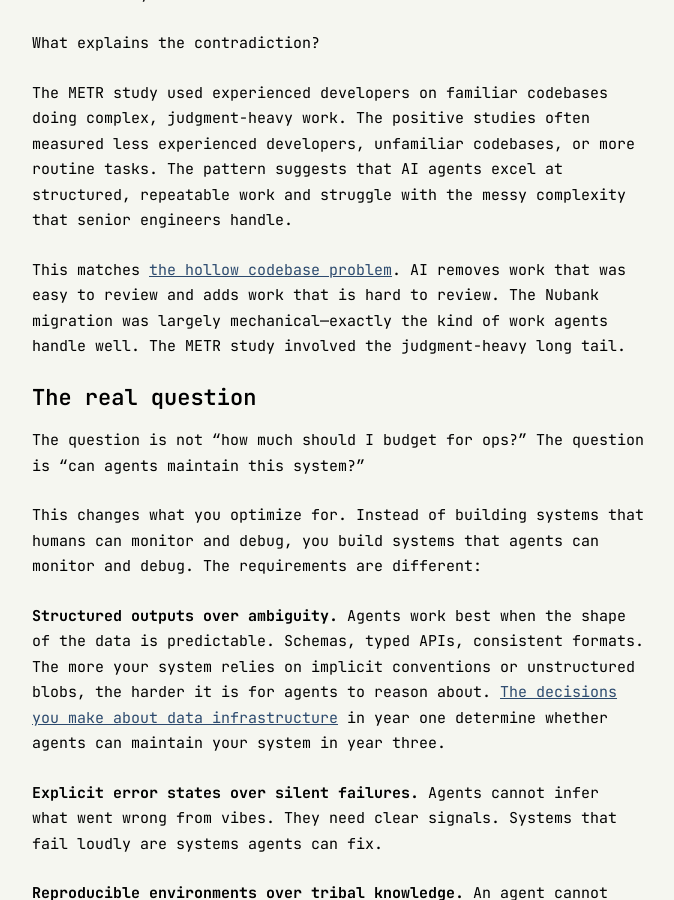
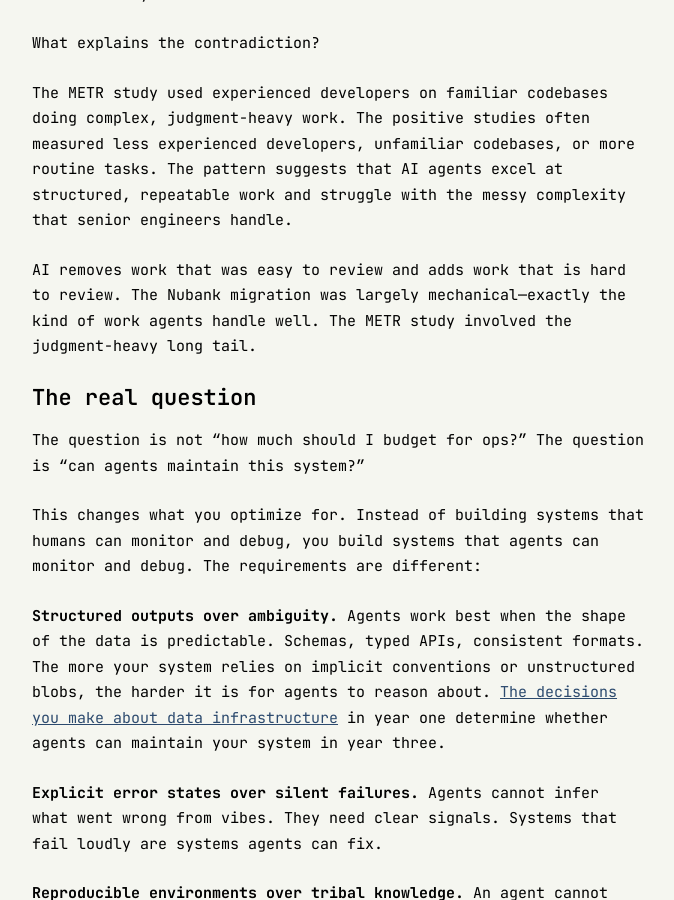
Before and after one commit to ashita-ai/ashita-ai.github.io, a Jekyll site: the page built from _posts/2026-01-29-build-for-agents-not-ops.md, in a window 1280 px wide and 900 px high, scrolled down 2306 px. Shown: the whole window, without its empty margins (302-976 px from the left). Built offline with Jekyll 4.4.1, drawn with Linux system fonts in a browser that asks for light colours.

Commit message:
Remove forward references to unpublished articles
- 2026-01-25-the-seeing-problem: Remove links to the-three-debts (Feb 17) and the-hollow-codebase (Feb 10)
- 2026-01-29-build-for-agents-not-ops: Remove link to the-hollow-codebase (Feb 10)
- 2026-02-17-the-three-debts: Remove broken link to non-existent the-28-percent-problem

```diff
--- a/_posts/2026-01-29-build-for-agents-not-ops.md
+++ b/_posts/2026-01-29-build-for-agents-not-ops.md
@@ -46,7 +46,7 @@ What explains the contradiction?
 
 The METR study used experienced developers on familiar codebases doing complex, judgment-heavy work. The positive studies often measured less experienced developers, unfamiliar codebases, or more routine tasks. The pattern suggests that AI agents excel at structured, repeatable work and struggle with the messy complexity that senior engineers handle.
 
-This matches [the hollow codebase problem](/blog/the-hollow-codebase/). AI removes work that was easy to review and adds work that is hard to review. The Nubank migration was largely mechanical—exactly the kind of work agents handle well. The METR study involved the judgment-heavy long tail.
+AI removes work that was easy to review and adds work that is hard to review. The Nubank migration was largely mechanical—exactly the kind of work agents handle well. The METR study involved the judgment-heavy long tail.
 
 ## The real question
 
```
Also changed, not shown: _posts/2026-01-25-the-seeing-problem.md (+2 -2 lines), _posts/2026-02-17-the-three-debts.md (+1 -1 lines).
